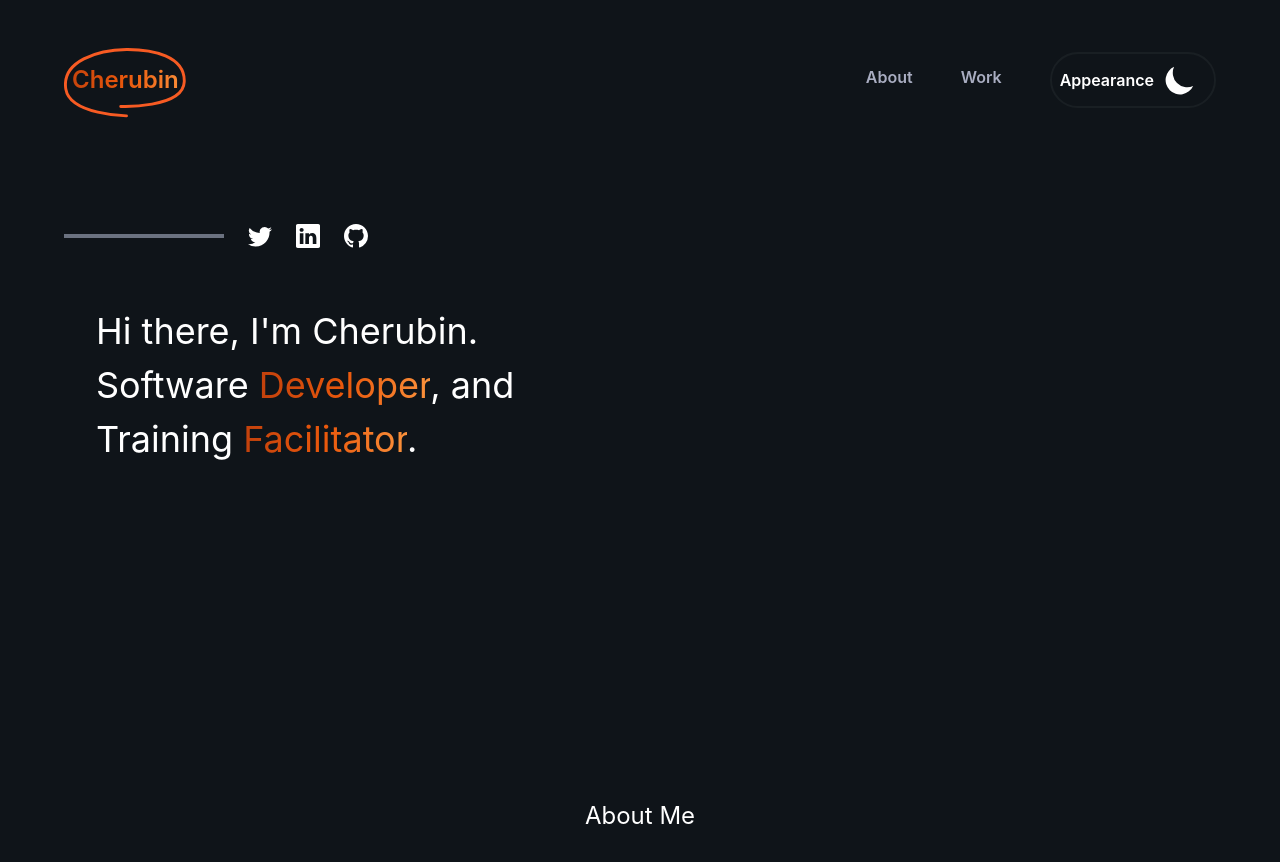
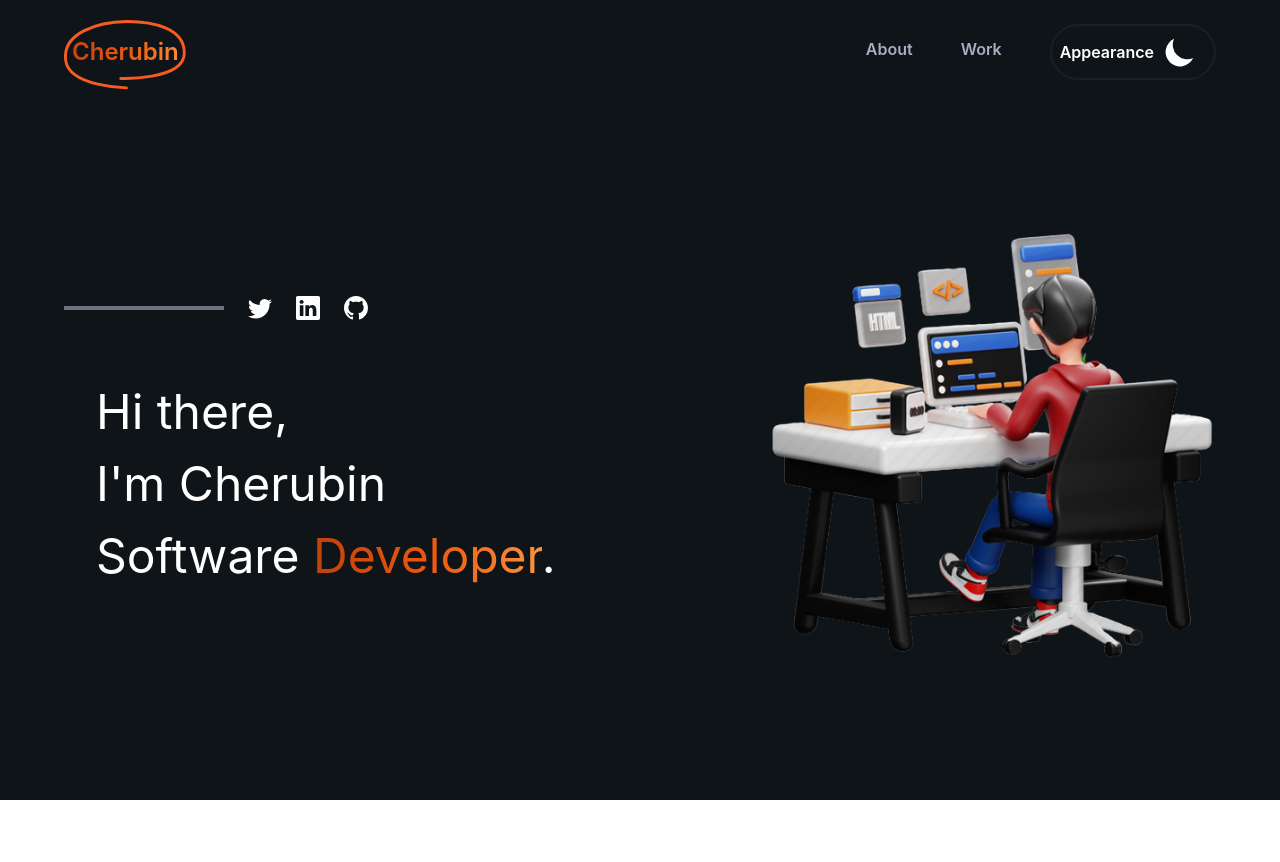
Before and after one commit to Cherubln/cherubln.github.io, a React (Vite) app: page / in a window 1280 px wide. Shown: the top 862 px of the page. After the commit the page ends 800 px from the top, so only its background shows below. Built offline with nearby package versions, Linux system fonts and the light colour scheme.

Commit message:
add home image

```diff
--- a/src/App.jsx
+++ b/src/App.jsx
@@ -6,11 +6,11 @@ import About from './pages/About'
 
 function App() {
   return (
-    <div className='dark:bg-[#0f1419] dark:text-white bg-[#ffffff] text-[#0f1419] px-12 md:px-16'>
+    <div className='relative dark:bg-[#0f1419] dark:text-white bg-[#ffffff] text-[#0f1419] px-8 md:px-16'>
       <NavBar />
       <Home />
-      <About />
-      <Footer />
+      {/* <About /> */}
+      {/* <Footer /> */}
     </div>
   )
 }
--- a/src/components/NavBar.jsx
+++ b/src/components/NavBar.jsx
@@ -3,7 +3,7 @@ import NavMenu from './NavMenu'
 
 const NavBar = () => {
   return (
-    <header className='sticky top-0 w-full flex justify-between items-center py-16 h-40 dark:bg-[#0f1419] bg-[#ffffff]'>
+    <header className='sticky top-0 w-full flex justify-between items-center pt-6 pb-2 dark:bg-[#0f1419] bg-[#ffffff]'>
       <Logo />
       <NavMenu />
     </header>
--- a/src/pages/About.jsx
+++ b/src/pages/About.jsx
@@ -1,7 +1,14 @@
+import about from '../assets/about.png'
+
 const About = () => {
   return (
-    <div id='about'>
-      <h2 className='h-[calc(100vh-10rem)] text-2xl text-center'>About Me</h2>
+    <div id='about' className='h-[calc(100vh-10rem)]'>
+      <h2 className='text-2xl text-center my-4'>About Me</h2>
+      <img
+        src={about}
+        alt='profile'
+        className='max-w-xs  block w-full mx-auto'
+      />
     </div>
   )
 }
--- a/src/pages/Home.jsx
+++ b/src/pages/Home.jsx
@@ -1,8 +1,10 @@
 import { BsTwitter, BsLinkedin, BsGithub } from 'react-icons/bs'
+import picture from '../assets/hero.png'
 
 const Home = () => {
   return (
-    <div className='h-[calc(100vh-10rem)] pt-16'>
+    <div className='h-[calc(100vh-5.5rem)] flex flex-col lg:flex-row gap-8 lg:justify-between items-center'>
+      <div className='order-2 lg:order-1'>
         <div className='flex gap-6 items-center pb-6 md:mb-8'>
           <div className='bg-gray-500 w-40 h-1'></div>
           <a href='https://twitter.com/cherubln' target='_blank'>
@@ -15,21 +17,22 @@ const Home = () => {
             <BsGithub className='w-6 h-6 hover:animate-pulse' />
           </a>
         </div>
-      <h1 className='text-2xl md:text-4xl leading-relaxed md:ml-8 md:leading-normal'>
-        Hi there, I'm Cherubin.
+        <h1 className='text-2xl md:text-5xl leading-relaxed md:ml-8 md:leading-normal'>
+          Hi there,
+          <br /> I'm Cherubin
           <br />
           Software{' '}
           <span className='text-transparent bg-clip-text bg-gradient-to-r from-orange-700 via-orange-600 to-orange-400'>
             Developer
           </span>
-        , and
-        <br />
-        Training{' '}
-        <span className='text-transparent bg-clip-text bg-gradient-to-r from-orange-700 via-orange-600 to-orange-400'>
-          Facilitator
-        </span>
           .
         </h1>
+      </div>
+      <img
+        src={picture}
+        alt='profile'
+        className='max-w-xs  md:max-w-md order-1 lg:order-2'
+      />
     </div>
   )
 }
```
Also changed, not shown: src/assets/about.png (added), src/assets/hero.png (added). Lines whose indentation alone changed are shown as unchanged.
